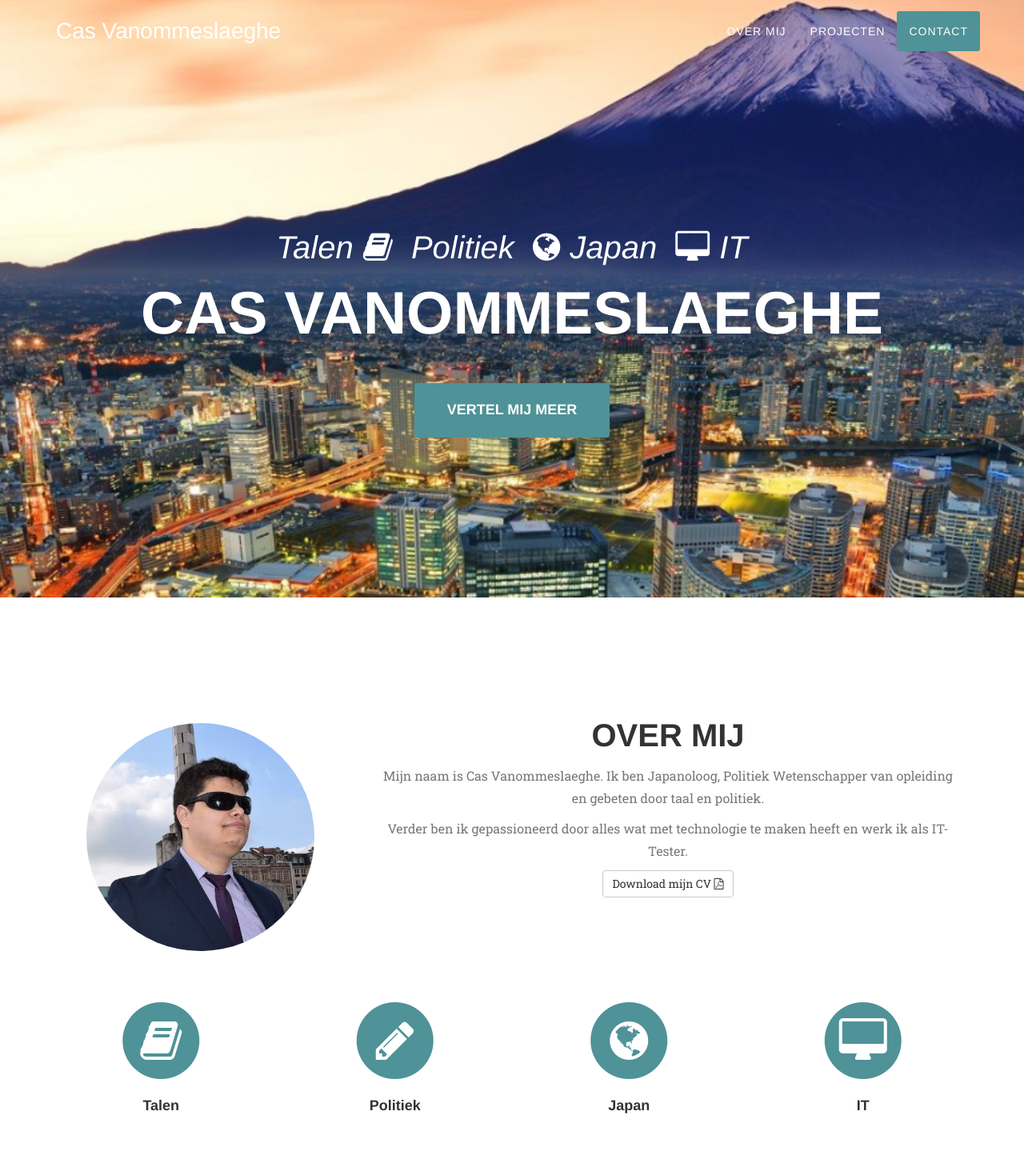
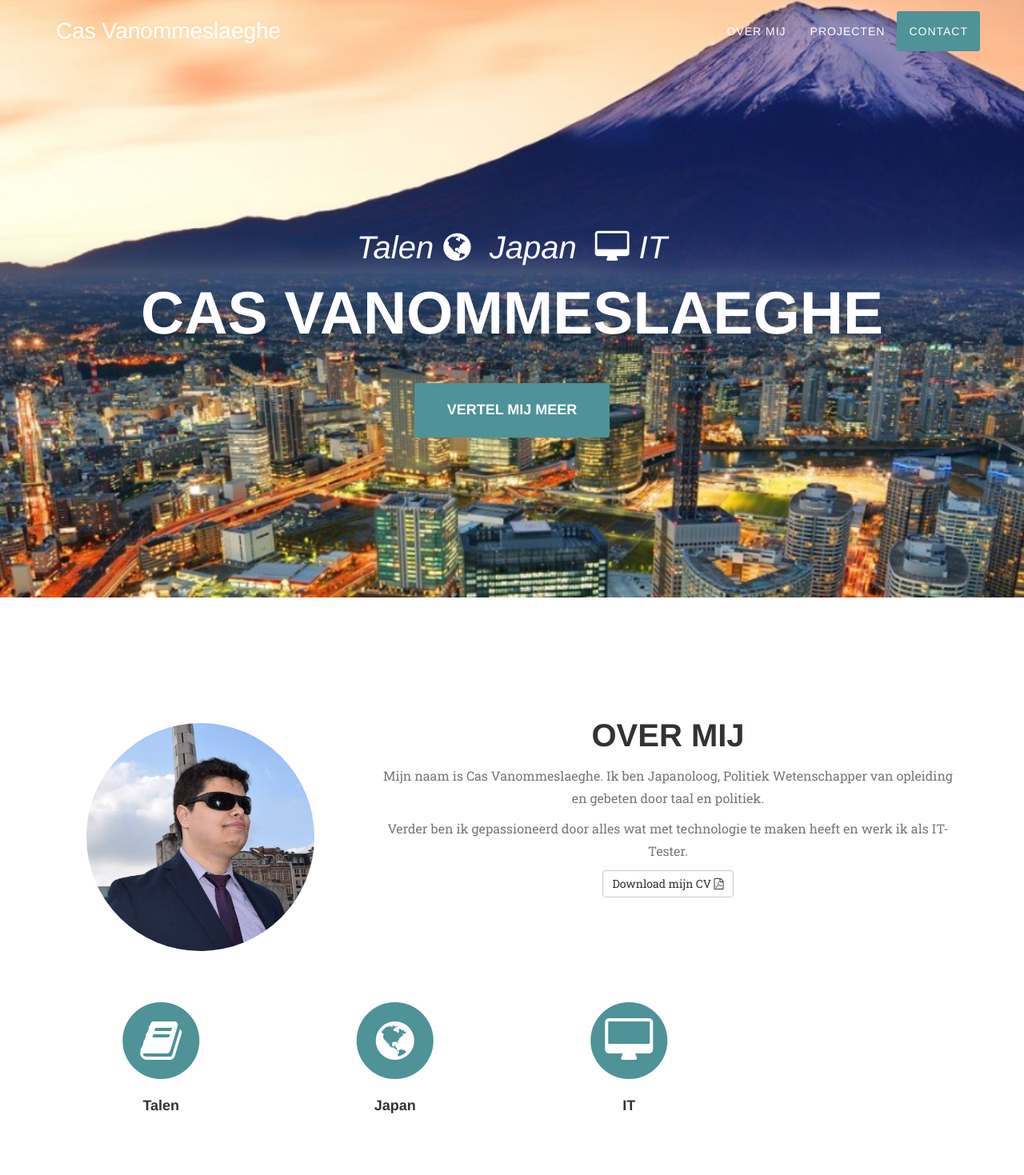
Before and after one commit to casvanom/casvanom.github.io, a plain HTML site: page index.html in a window 1280 px wide. Shown: the part 11-1480 px from the top of the page at 80% size. Drawn offline with nearby package versions, Linux system fonts and the light colour scheme; a web font is replaced by a local one.

Commit message:
Update index.html

```diff
--- a/index.html
+++ b/index.html
@@ -89,7 +89,7 @@
     <header>
         <div class="container">
             <div class="intro-text">
-                <div class="intro-lead-in">Talen<i class="title-splitter fa fa-book" aria-hidden="true"></i> Politiek <i class="title-splitter fa fa-globe" aria-hidden="true"></i>Japan <i class="title-splitter fa fa-desktop" aria-hidden="true"></i>IT</div>
+                <div class="intro-lead-in">Talen<i class="title-splitter fa fa-globe" aria-hidden="true"></i> Japan <i class="title-splitter fa fa-desktop" aria-hidden="true"></i>IT</div>
                 <div class="intro-heading">Cas Vanommeslaeghe</div>
                 <a href="#services" class="page-scroll btn btn-xl">Vertel mij meer</a>
             </div>
@@ -128,14 +128,14 @@
                     <h4 class="service-heading">Talen</h4>
                     <p class="text-muted"></p>
                 </div>
-                <div class="col-md-3">
+                <!-- <div class="col-md-3">
                     <span class="fa-stack fa-4x">
                         <i class="fa fa-circle fa-stack-2x text-primary"></i>
                         <i class="fa fa-pencil fa-stack-1x fa-inverse"></i>
                     </span>
                     <h4 class="service-heading">Politiek</h4>
                     <p class="text-muted"></p>
-                </div>
+                </div> -->
                 <div class="col-md-3">
                     <span class="fa-stack fa-4x">
                         <i class="fa fa-circle fa-stack-2x text-primary"></i>
```
